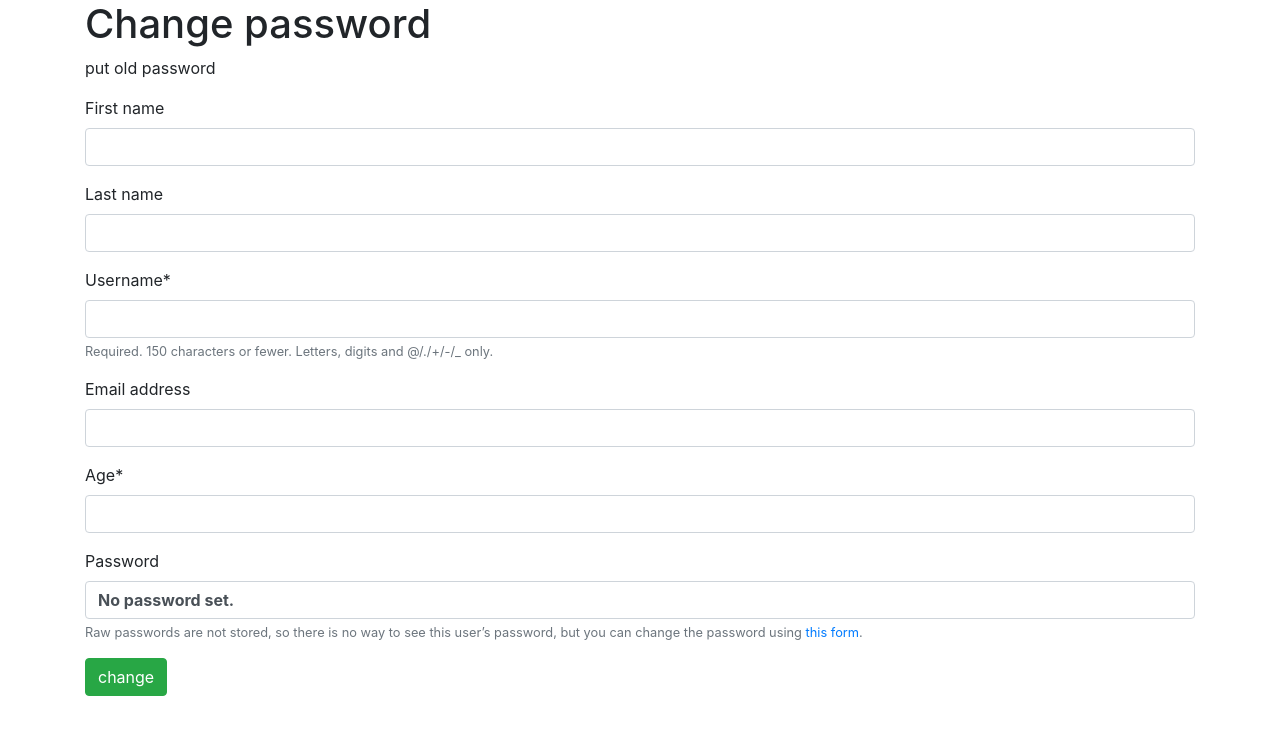
After one commit to Saydullayev-Oybek/blog.2, a Django app: template templates/registration/password_change_form.html in a window 1280 px wide. The commit adds this page. Shown: the top 735 px of the page. Run offline with Django 4.2, Linux system fonts and the light colour scheme; the template is opened without the code that fills it: values that come from a table or form of the project are taken from there, others are empty; some libraries are stand-ins or nearby versions.

Commit message:
password_change_form

```diff
--- /dev/null
+++ b/blog/admin.py
@@ -0,0 +1,3 @@
+from django.contrib import admin
+
+# Register your models here.
--- /dev/null
+++ b/blog/apps.py
@@ -0,0 +1,6 @@
+from django.apps import AppConfig
+
+
+class BlogConfig(AppConfig):
+    default_auto_field = 'django.db.models.BigAutoField'
+    name = 'blog'
--- /dev/null
+++ b/blog/models.py
@@ -0,0 +1,3 @@
+from django.db import models
+
+# Create your models here.
--- /dev/null
+++ b/blog/tests.py
@@ -0,0 +1,3 @@
+from django.test import TestCase
+
+# Create your tests here.
--- a/config/settings.py
+++ b/config/settings.py
@@ -40,6 +40,7 @@ INSTALLED_APPS = [
                 # new apps
     'crispy_forms',
     'accounts',
+    'blog',
 
 ]
 
@@ -128,6 +129,10 @@ DEFAULT_AUTO_FIELD = 'django.db.models.BigAutoField'
 
 AUTH_USER_MODEL = 'accounts.CustomUser'
 
+# EMAIL BACKEND
+EMAIL_BACKEND = 'django.core.mail.backend.console.EmailBackend'
+
+
 LOGIN_REDIRECT_URL = 'home'
 LOGOUT_REDIRECT_URL = 'home'
 
--- a/templates/home.html
+++ b/templates/home.html
@@ -5,12 +5,14 @@
 {% block content%}
 
     {% if user.is_authenticated%}
-        <h1>welcom {{ user.username }}</h1>
+        <h1>welcome {{ user.username }}</h1>
         <a href="{% url 'logout' %}">log out</a>
+        <a href="{% url 'password_change_form' %}">Change password</a>
     {% else %}
         <h3>here you can log in </h3>
         <a href="{% url 'login' %}">log in</a> |
         <a href="{% url 'signup' %}">sign up</a>
     {% endif %}
 
+
 {% endblock content %}
--- /dev/null
+++ b/templates/registration/password_change_form.html
@@ -0,0 +1,15 @@
+{% extends 'base.html' %}
+{% load crispy_forms_tags %}
+
+{% block title %}Change password{% endblock title %}
+
+{% block content %}
+    <div class="container">
+        <h1>Change password</h1>
+        <p>put old password</p>
+        <form method="post">{% csrf_token %}
+            {{ form | crispy }}
+            <input class="btn btn-success" type="submit" value="change">
+        </form>
+    </div>
+{% endblock content %}
```
Also changed, not shown: blog/views.py (added, +12 -0 lines), templates/registration/password_change_done.html (added, +8 -0 lines), blog/__init__.py (added), blog/migrations/__init__.py (added), db.sqlite3.
